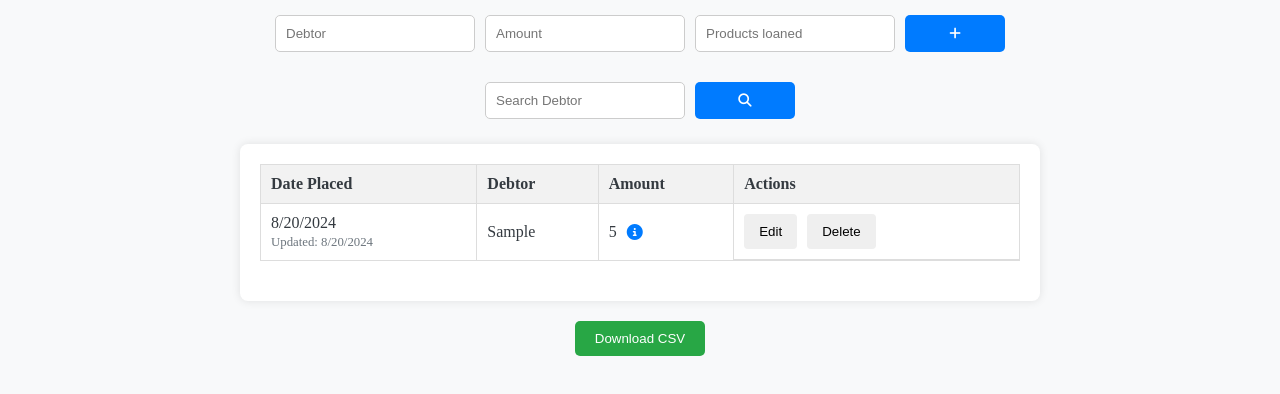
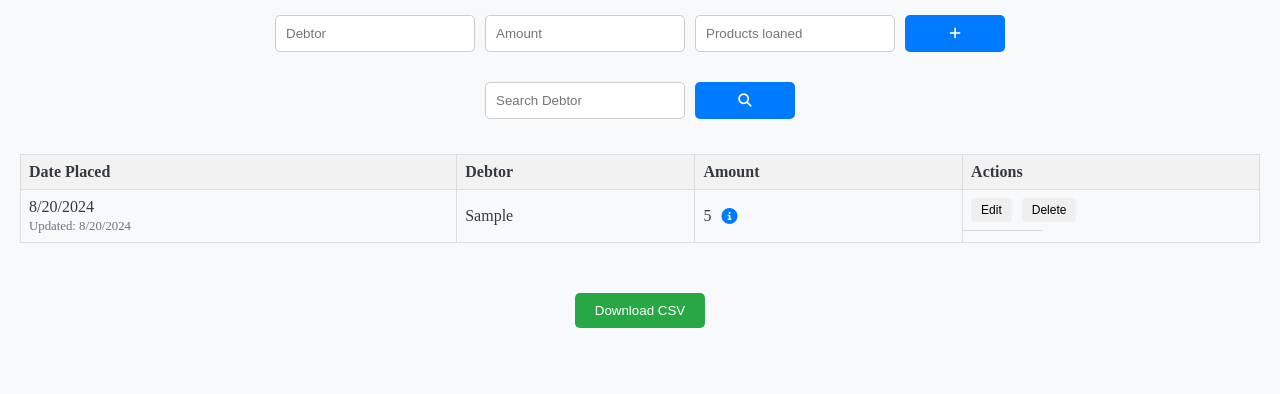
Before and after one commit to AdegoOmwoa/shopister, a plain HTML site: page index.html in a window 1280 px wide. Both pictures are taken after typing "Sample", "5", "Sample" into the empty fields and a click on the button 955 px from the left and 33 px from the top of the page. Drawn offline with Linux system fonts and the light colour scheme; a web font is replaced by a local one.

Commit message:
styling the container

```diff
--- a/styles.css
+++ b/styles.css
@@ -54,12 +54,10 @@ body {
 }
 
 .container {
-  max-width: 800px;
-  margin: 20px auto;
-  padding: 20px;
-  background-color: #fff;
-  border-radius: 8px;
-  box-shadow: 0 0 10px rgba(0, 0, 0, 0.1);
+  max-width: 100%;
+  padding: 10px;
+  box-sizing: border-box;
+  overflow-x: auto;
 }
 
 table {
@@ -362,3 +360,38 @@ td:last-child {
     transform: translateX(-50%);
   }
 }
+
+/* Reduce the width of the action buttons column */
+.action-buttons {
+  width: 80px; /* Adjust width as needed */
+  text-align: center;
+}
+
+/* Ensure the buttons fit within the reduced column */
+.action-buttons button {
+  padding: 5px 10px; /* Adjust padding to fit within the smaller column */
+  font-size: 12px; /* Adjust font size to fit within the smaller column */
+}
+
+/* Adjust the width of the action column on smaller screens */
+@media screen and (max-width: 600px) {
+  .action-buttons {
+    width: 60px; /* Further reduce width for smaller screens */
+  }
+
+  .action-buttons button {
+    padding: 3px 5px; /* Further reduce padding for smaller screens */
+    font-size: 10px; /* Further reduce font size for smaller screens */
+  }
+}
+
+/* General table styling for responsiveness */
+table {
+  width: 100%;
+  table-layout: auto; /* Allows the table to adjust column widths automatically */
+}
+
+th, td {
+  padding: 8px;
+  word-wrap: break-word; /* Ensures text wraps within the cell */
+}
```
